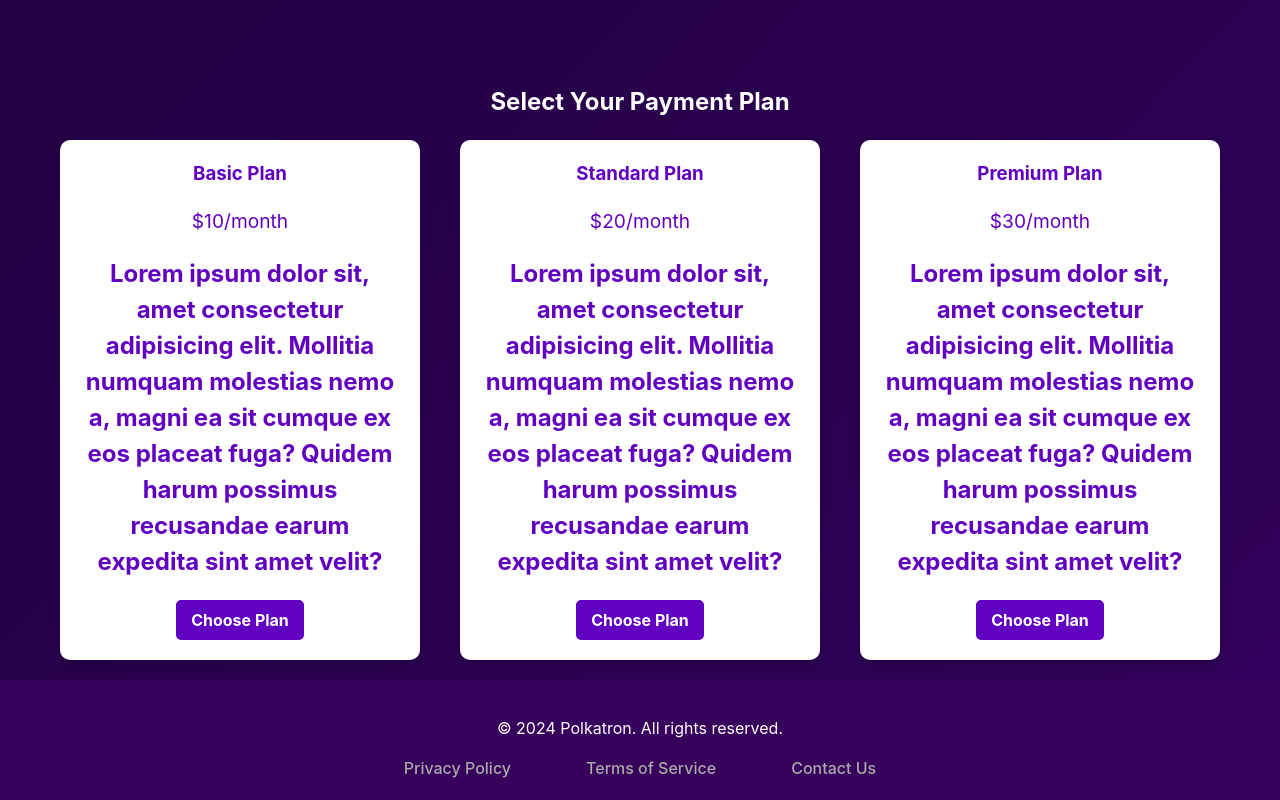
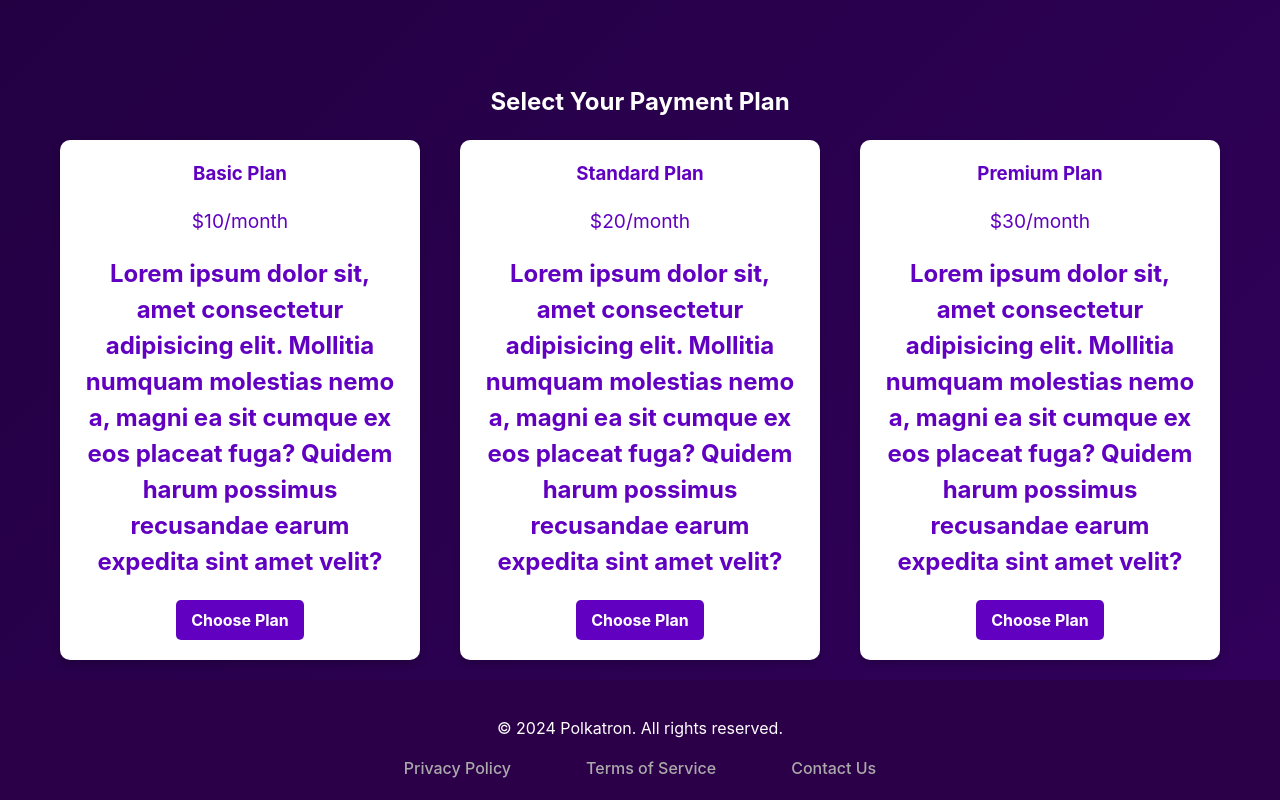
Before and after one commit to Grahovacc/FanNest, a React (Vite) app: page / in a window 1280 px wide. Shown: the part 659-1459 px from the top of the page. Built offline with nearby package versions, Linux system fonts and the light colour scheme.

Commit message:
minor update

```diff
--- a/src/Footer.css
+++ b/src/Footer.css
@@ -1,5 +1,5 @@
 .footer {
-    background-color: #37005c;
+    background-color: #2c0049;
     color: #ffffff;
     padding: 20px;
     text-align: center;
```
